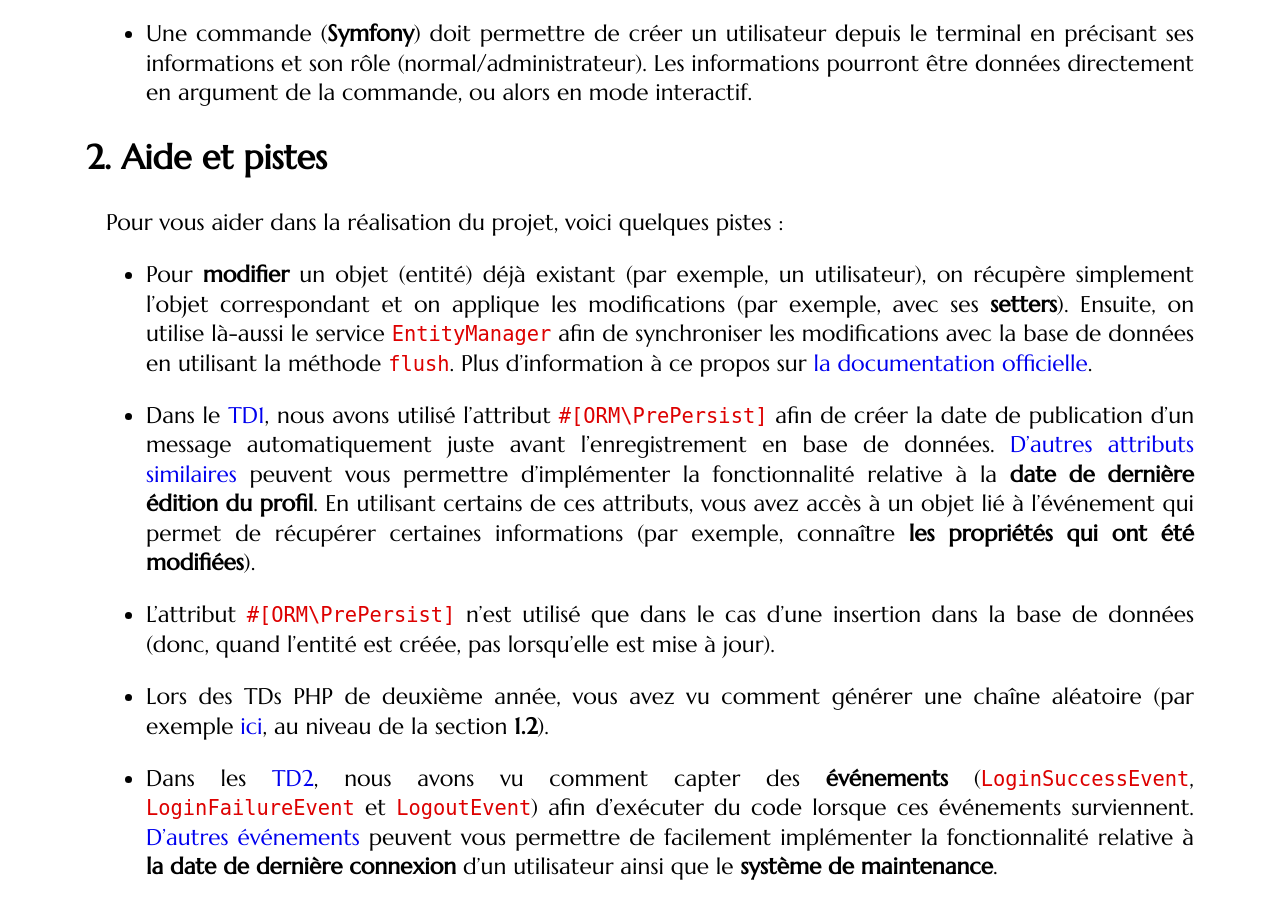
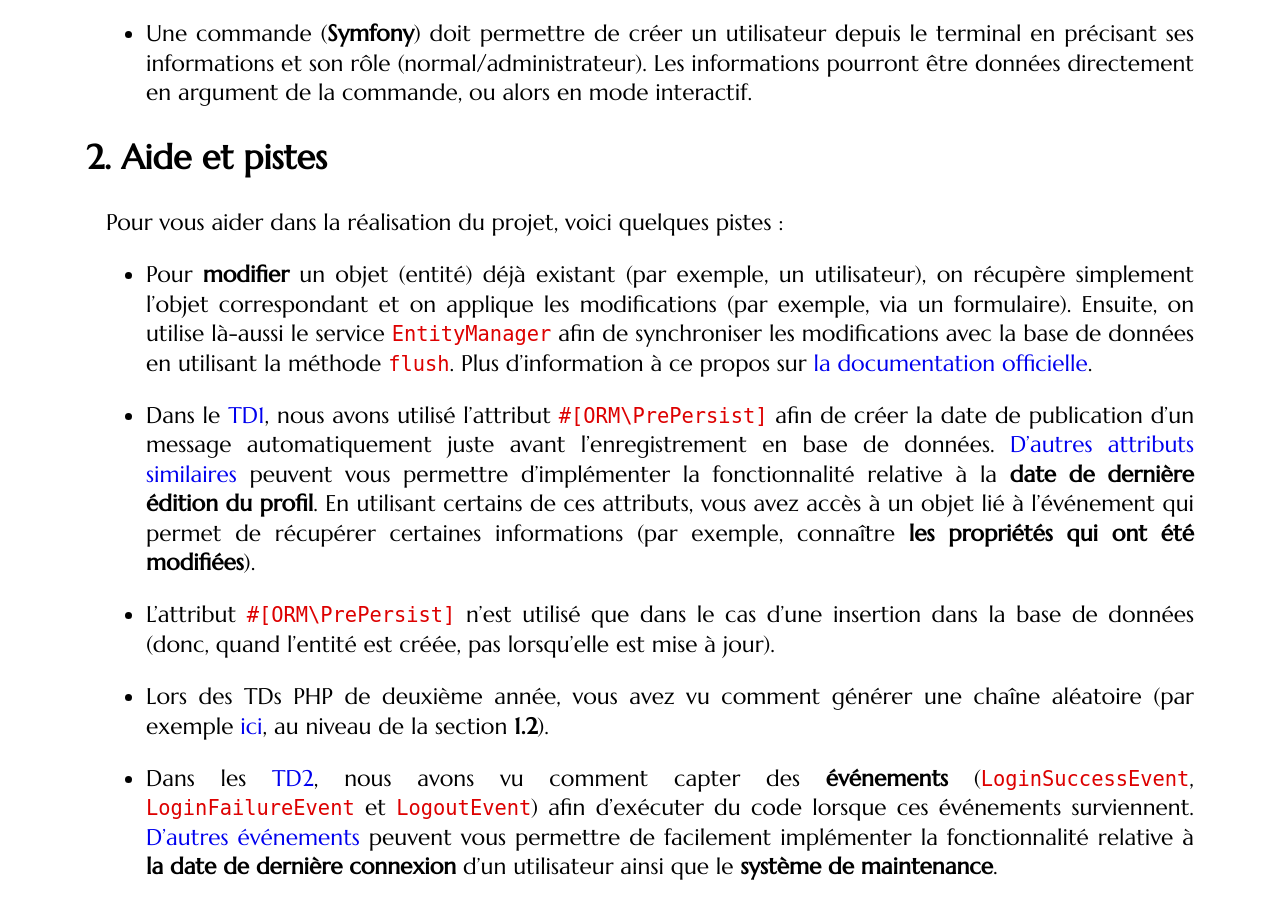
Before and after one commit to mgasquet/R5.A.05-ProgrammationAvancee-Web, a Jekyll site: the page built from tutorials/projet1.md, in a window 1280 px wide and 900 px high, scrolled down 2233 px. Built offline with Jekyll 4.4.1, drawn with Linux system fonts in a browser that asks for light colours; some web fonts are replaced.

Commit message:
Fix informations projet

```diff
--- a/tutorials/projet1.md
+++ b/tutorials/projet1.md
@@ -55,7 +55,7 @@ Voici les détails du service qui devra être développé :
 
 Pour vous aider dans la réalisation du projet, voici quelques pistes :
 
-* Pour **modifier** un objet (entité) déjà existant (par exemple, un utilisateur), on récupère simplement l'objet correspondant et on applique les modifications (par exemple, avec ses **setters**). Ensuite, on utilise là-aussi le service `EntityManager` afin de synchroniser les modifications avec la base de données en utilisant la méthode `flush`. Plus d'information à ce propos sur [la documentation officielle](https://symfony.com/doc/current/doctrine.html#updating-an-object).
+* Pour **modifier** un objet (entité) déjà existant (par exemple, un utilisateur), on récupère simplement l'objet correspondant et on applique les modifications (par exemple, via un formulaire). Ensuite, on utilise là-aussi le service `EntityManager` afin de synchroniser les modifications avec la base de données en utilisant la méthode `flush`. Plus d'information à ce propos sur [la documentation officielle](https://symfony.com/doc/current/doctrine.html#updating-an-object).
 
 * Dans le [TD1]({{site.baseurl}}/tutorials/tutorial1), nous avons utilisé l'attribut `#[ORM\PrePersist]` afin de créer la date de publication d'un message automatiquement juste avant l'enregistrement en base de données. [D'autres attributs similaires](https://www.doctrine-project.org/projects/doctrine-orm/en/current/reference/events.html) peuvent vous permettre d'implémenter la fonctionnalité relative à la **date de dernière édition du profil**. En utilisant certains de ces attributs, vous avez accès à un objet lié à l'événement qui permet de récupérer certaines informations (par exemple, connaître **les propriétés qui ont été modifiées**).
 
```
